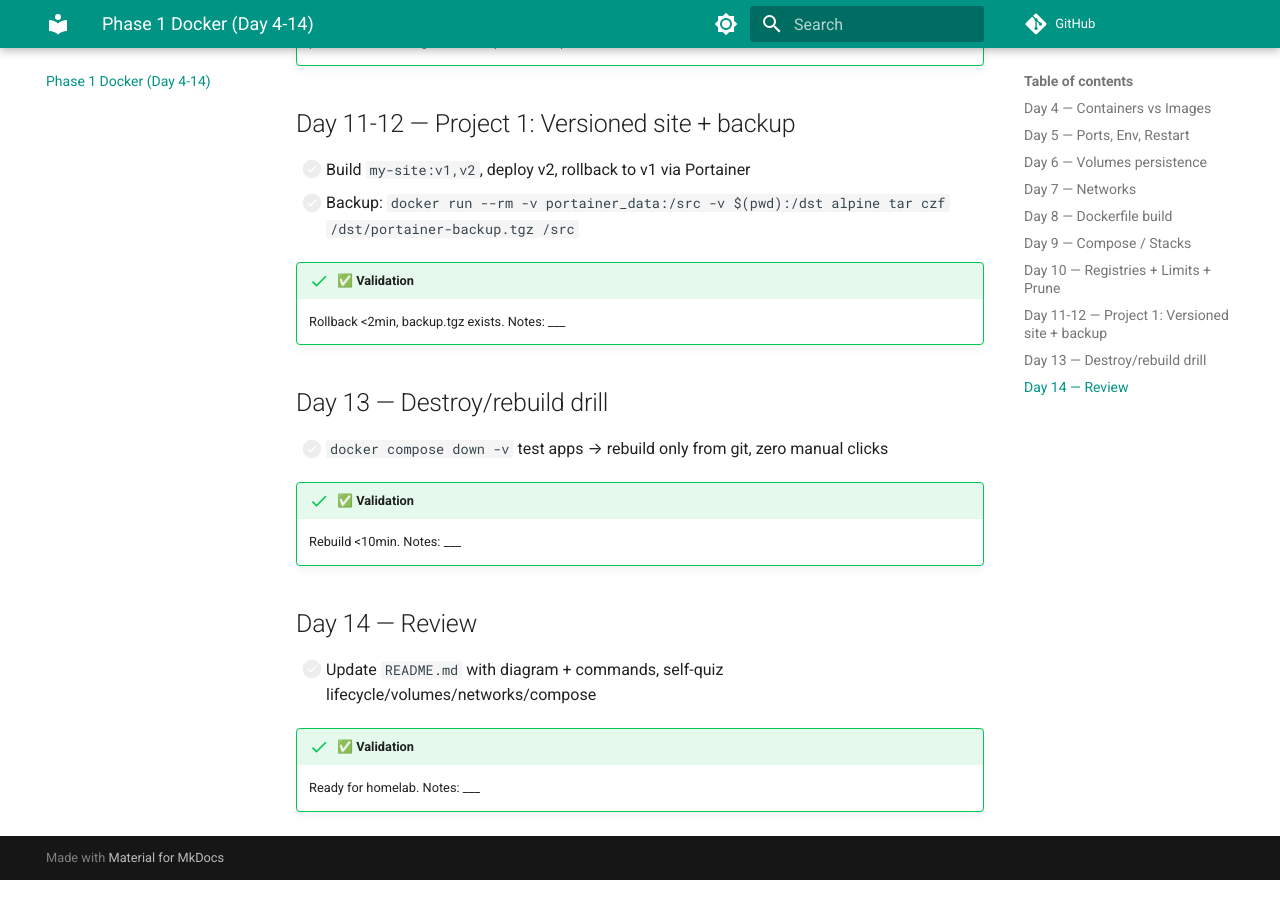
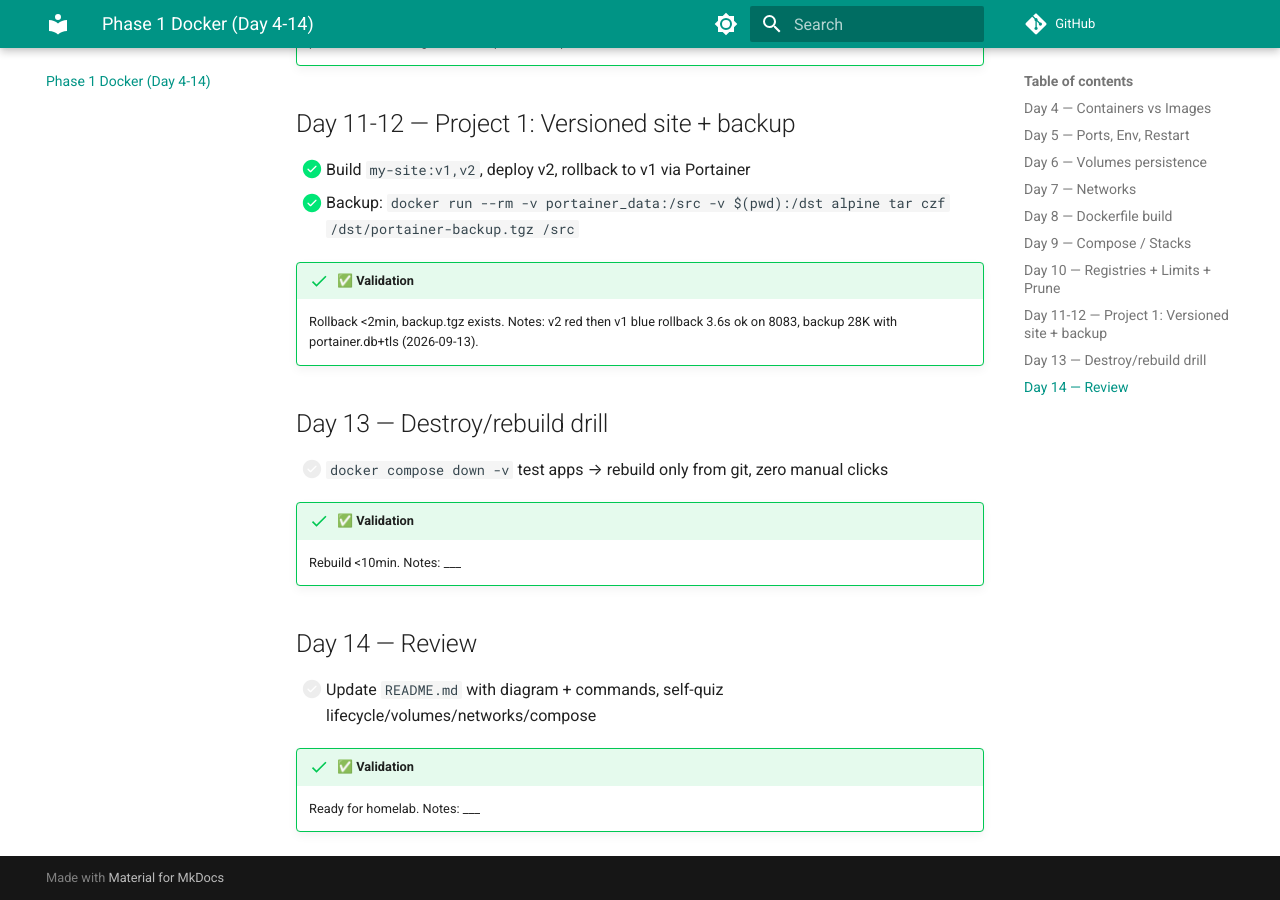
Before and after one commit to krazylearner/devops-stacks, an MkDocs documentation site: the page built from docs/phase-1-docker.md, in a window 1280 px wide and 900 px high, scrolled down 2191 px. Built offline with MkDocs 1.6.1 and Material for MkDocs 9.7.7, drawn with Linux system fonts in a browser that asks for light colours; comment, search, counter and statistics services are not loaded.

Commit message:
feat(phase1): versioned site rollback+backup Day 11-12

```diff
--- a/docs/phase-1-docker.md
+++ b/docs/phase-1-docker.md
@@ -58,11 +58,11 @@
 
 ## Day 11-12 — Project 1: Versioned site + backup
 
-- [ ] Build `my-site:v1,v2`, deploy v2, rollback to v1 via Portainer
-- [ ] Backup: `docker run --rm -v portainer_data:/src -v $(pwd):/dst alpine tar czf /dst/portainer-backup.tgz /src`
+- [x] Build `my-site:v1,v2`, deploy v2, rollback to v1 via Portainer
+- [x] Backup: `docker run --rm -v portainer_data:/src -v $(pwd):/dst alpine tar czf /dst/portainer-backup.tgz /src`
 
 !!! success "✅ Validation"
-    Rollback <2min, backup.tgz exists. Notes: ___
+    Rollback <2min, backup.tgz exists. Notes: v2 red then v1 blue rollback 3.6s ok on 8083, backup 28K with portainer.db+tls (2026-09-13).
 
 ## Day 13 — Destroy/rebuild drill
 
```
Also changed, not shown: 1 other file.
